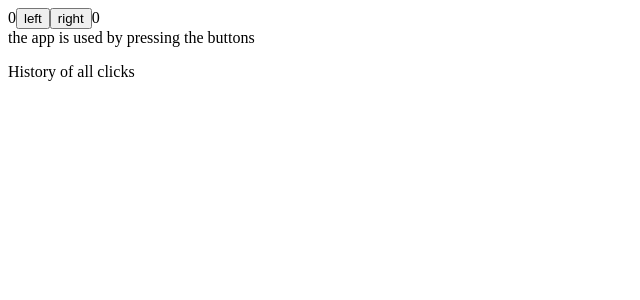
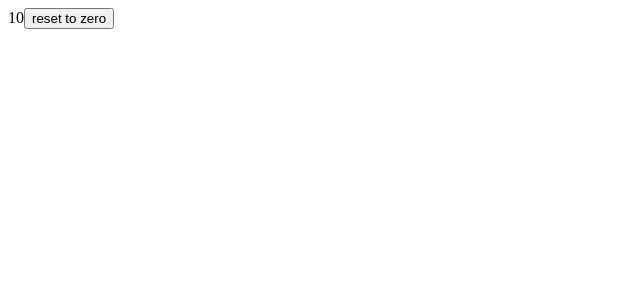
Before and after one commit to Cheese-5040/fullstackopen, a React (Create React App) app in the folder part1/1.0_intro/: page / in a window 1280 px wide. Shown: the top 300 px of the page, without its empty margins (0-640 px from the left). Built offline with nearby package versions, Linux system fonts and the light colour scheme.

Commit message:
event handling with hooks

```diff
--- a/part1/1.0_intro/src/App.js
+++ b/part1/1.0_intro/src/App.js
@@ -1,49 +1,16 @@
 import React, { useState } from "react"; //import useState function
 
-const History = (props) =>{ //conditional rendering
-    if (props.allClicks.length === 0){ //if the length is 0 then return intro tag
-        return(
-            <div>the app is used by pressing the buttons</div>
-        )
-    }
-    return (
-        <div>button press history : {props.allClicks.join(' ')}</div>
+const App =()=>{
+    const [value, setValue] = useState(10)
+    return(
+        <div>
+            {value}
+            <button>reset to zero</button>
+        </div>
     )
 }
 
-const Button = ({handleClick, text}) => {
-    return( //remember to either use return or round brackets
-        <button onClick={handleClick}>
-        {text}
-        </button>
-    )
-}
-
-const App = () => {
-    //initialize left state and setLeft function to set the state of left
-    const [left, setLeft] = useState(0)
-    const [right, setRight] = useState(0)
-    const [allClicks, setAll] = useState([])//array of states
 
 
 
-    const handleLeftClick = ()=> {
-        setAll(allClicks.concat('L')) //store click in all clicks array as "L"
-        setLeft(left + 1)
-    }
-
-    const handleRightClick = () => {
-        setAll(allClicks.concat("R"))//store click in all clicks array as "L"
-        setRight(right +1)
-    }
-    return (
-      <div>
-        {left}
-        <Button handleClick= {handleLeftClick} text = 'left'/>
-        <Button handleClick={handleRightClick} text ='right'/>
-        {right}
-        <History allClicks = {allClicks}/> <p>History of all clicks</p>
-      </div>
-    )
-  }
-export default App;
+export default App
```
Also changed, not shown: part1/1.0_intro/src/Appleftright.js (added, +51 -0 lines).
